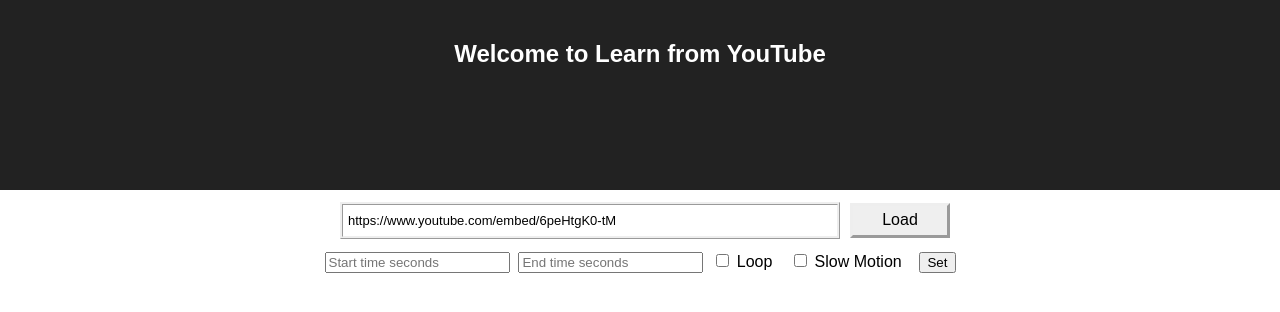
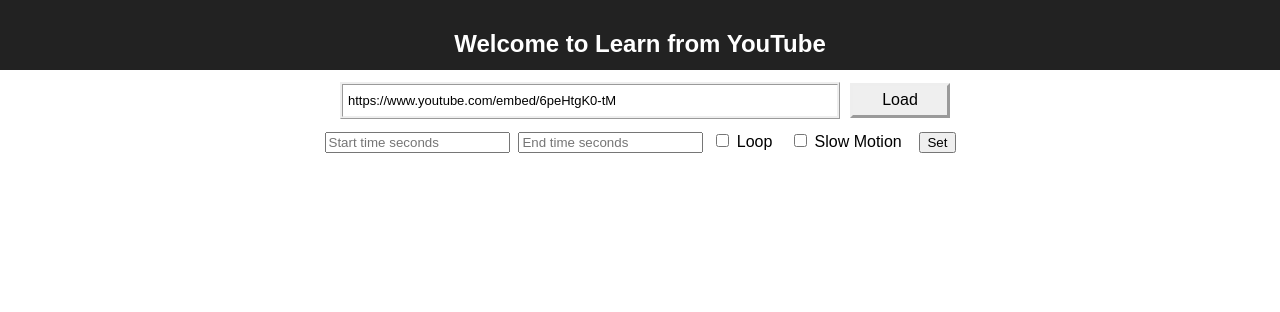
Before and after one commit to soochow/workonyourmoves, a React (Create React App) app: page / in a window 1280 px wide. Shown: the top 312 px of the page. Built offline with nearby package versions, Linux system fonts and the light colour scheme.

Commit message:
Video player sizes automatically to window size
[Finishes #144989055]

```diff
--- a/src/App.css
+++ b/src/App.css
@@ -4,7 +4,7 @@
 
 .App-header {
     background-color: #222;
-    height: 150px;
-    padding: 20px;
+    height: 50px;
+    padding: 10px;
     color: white;
 }
--- a/src/VideoContainer.js
+++ b/src/VideoContainer.js
@@ -5,8 +5,18 @@ class VideoContainer extends Component {
     constructor(props) {
         super(props);
 
+        this.state = {height: 390};
+
         this.onPlayerReady = this.onPlayerReady.bind(this);
         this.onPlayerStateChange = this.onPlayerStateChange.bind(this);
+    }
+
+    updateHeight() {
+        this.setState({ height: window.innerHeight - 170 + 'px' });
+    }
+
+    componentWillMount() {
+        this.updateHeight();
     }
 
     render() {
@@ -14,8 +24,8 @@ class VideoContainer extends Component {
             <YouTube
                 videoId={this.parse(this.props.url)}
                 opts={{
-                    height: '390',
-                    width: '640',
+                    height: this.state.height,
+                    width: '75%',
                     playerVars: {
                         autoplay: 1,
                         controls: 1,
```
